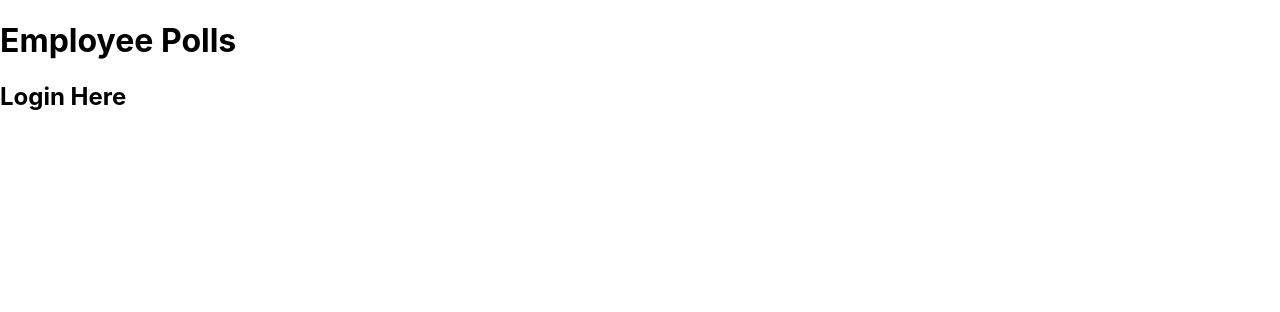
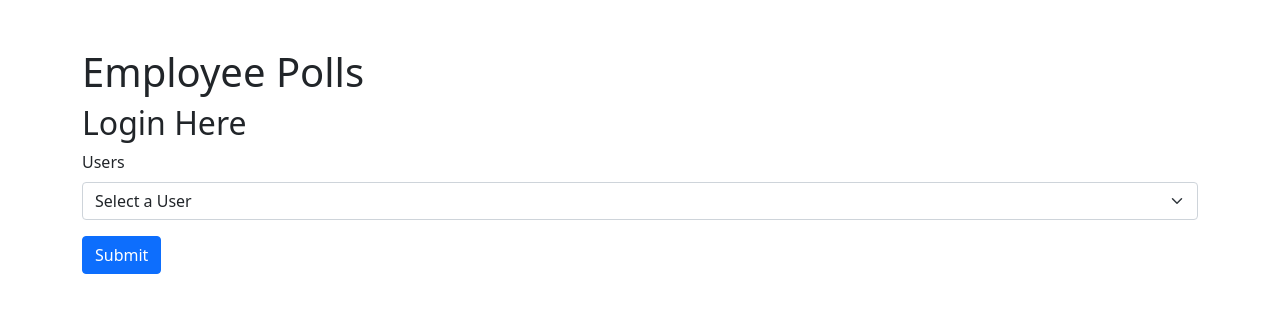
Before and after one commit to ChavahJ/would-you-rather, a React (Create React App) app: page /login in a window 1280 px wide. Shown: the top 312 px of the page. Built offline with nearby package versions, Linux system fonts and the light colour scheme.

Commit message:
feature(login): adding dropdown to select users

```diff
--- a/src/App.css
+++ /dev/null
@@ -1,38 +0,0 @@
-.App {
-  text-align: center;
-}
-
-.App-logo {
-  height: 40vmin;
-  pointer-events: none;
-}
-
-@media (prefers-reduced-motion: no-preference) {
-  .App-logo {
-    animation: App-logo-spin infinite 20s linear;
-  }
-}
-
-.App-header {
-  background-color: #282c34;
-  min-height: 100vh;
-  display: flex;
-  flex-direction: column;
-  align-items: center;
-  justify-content: center;
-  font-size: calc(10px + 2vmin);
-  color: white;
-}
-
-.App-link {
-  color: #61dafb;
-}
-
-@keyframes App-logo-spin {
-  from {
-    transform: rotate(0deg);
-  }
-  to {
-    transform: rotate(360deg);
-  }
-}
--- a/src/containers/App.js
+++ b/src/containers/App.js
@@ -19,7 +19,7 @@ import { Routes, Route } from "react-router-dom";
 const App = (props) => {
   useEffect(() => {
     props.dispatch(handleInitialData());
-  }, []);
+  }, [props]);
 
   return (
     <Fragment>
--- a/src/containers/LoginPage.js
+++ b/src/containers/LoginPage.js
@@ -3,21 +3,66 @@
 // Once the user logs in, the home page is shown.
 
 import { connect } from "react-redux";
+import { useNavigate } from "react-router-dom";
+import { useState } from "react";
+import { setAuthedUser } from "../actions/authedUser";
+import Form from "react-bootstrap/Form";
+import Button from "react-bootstrap/Button";
+import Container from "react-bootstrap/Container";
+import Row from "react-bootstrap/Row";
+import Col from "react-bootstrap/Col";
 
 const LoginPage = (props) => {
-  const { users } = props.users;
+  const navigate = useNavigate();
+  const [userId, setUserId] = useState("");
+
+  const handleChange = (event) => {
+    setUserId(event.target.value);
+  };
+
+  const handleSubmit = (event) => {
+    event.preventDefault();
+    const { dispatch } = props;
+    dispatch(setAuthedUser(userId));
+    if (props.authedUser !== null) {
+      navigate("/");
+    }
+  };
+
   return (
-    <div>
-      <h1>Employee Polls</h1>
-      <h2>Login Here</h2>
-      <form></form>
-    </div>
+    <Container className="my-5">
+      <Row>
+        <Col>
+          <h1>Employee Polls</h1>
+          <h2>Login Here</h2>
+          <Form onSubmit={handleSubmit}>
+            <Form.Group className="mb-3" controlId="formUserSelect">
+              <Form.Label>Users</Form.Label>
+              <Form.Select value={userId} onChange={handleChange}>
+                <option key="null" value={-1}>
+                  Select a User
+                </option>
+                {Object.entries(props.users).map(([key, value]) => (
+                  <option key={key} value={key}>
+                    {value.name}
+                  </option>
+                ))}
+              </Form.Select>
+            </Form.Group>
+            <Button variant="primary" type="submit">
+              Submit
+            </Button>
+          </Form>
+        </Col>
+      </Row>
+    </Container>
   );
 };
 
-function mapStateToProps({ users }) {
+function mapStateToProps({ authedUser, users }) {
   return {
-    users: users,
+    authedUser,
+    users,
   };
 }
 
--- a/src/index.css
+++ /dev/null
@@ -1,13 +0,0 @@
-body {
-  margin: 0;
-  font-family: -apple-system, BlinkMacSystemFont, 'Segoe UI', 'Roboto', 'Oxygen',
-    'Ubuntu', 'Cantarell', 'Fira Sans', 'Droid Sans', 'Helvetica Neue',
-    sans-serif;
-  -webkit-font-smoothing: antialiased;
-  -moz-osx-font-smoothing: grayscale;
-}
-
-code {
-  font-family: source-code-pro, Menlo, Monaco, Consolas, 'Courier New',
-    monospace;
-}
--- a/src/index.js
+++ b/src/index.js
@@ -1,14 +1,14 @@
 import React from "react";
 import ReactDOM from "react-dom";
-import "./index.css";
+import "bootstrap/dist/css/bootstrap.min.css";
 import App from "./containers/App";
 import { createStore } from "redux";
 import { Provider } from "react-redux";
-import reducer from "./reducers";
+import reducers from "./reducers";
 import middleware from "./middleware";
 import { BrowserRouter as Router } from "react-router-dom";
 
-const store = createStore(reducer, middleware);
+const store = createStore(reducers, middleware);
 
 const root = document.getElementById("root");
 
--- a/src/reducers/authedUser.js
+++ b/src/reducers/authedUser.js
@@ -1,6 +1,6 @@
 import { SET_AUTHED_USER } from "../actions/authedUser";
 
-export default function authedUser(state = null, action) {
+export default function setAuthedUser(state = null, action) {
   switch (action.type) {
     case SET_AUTHED_USER:
       return action.id;
--- a/src/reducers/index.js
+++ b/src/reducers/index.js
@@ -1,10 +1,10 @@
 import { combineReducers } from "redux";
-import authedUser from "./authedUser";
+import setAuthedUser from "./authedUser";
 import users from "./users";
 import questions from "./questions";
 
 export default combineReducers({
-  authedUser,
+  setAuthedUser,
   users,
   questions,
 });
```
Also changed, not shown: package.json (+10 -8 lines), 1 other file (tests, documents, lock files or other folders).
